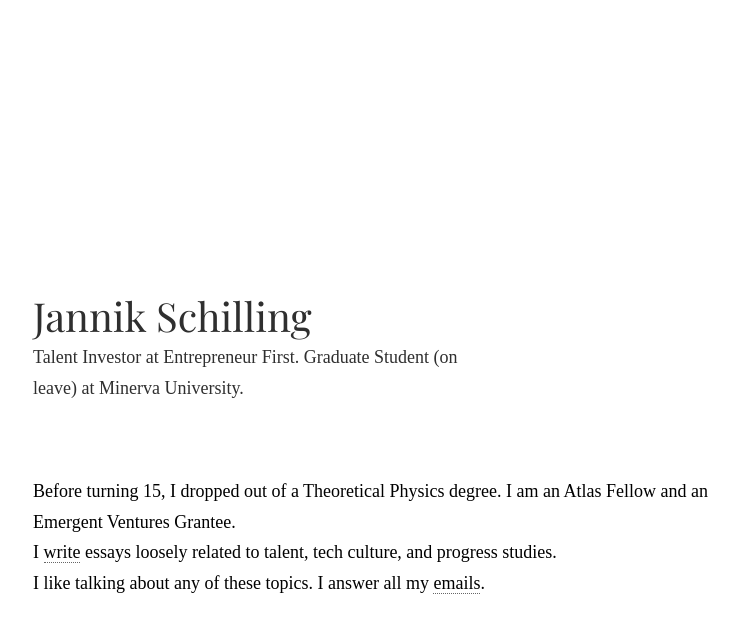
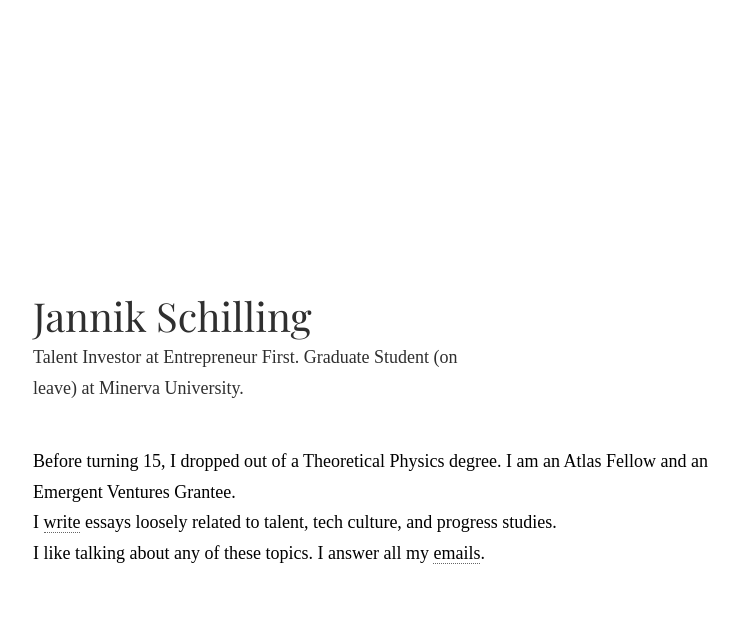
Before and after one commit to jannikls/jannikls.github.io, a Jekyll site: the page built from index.md, in a window 1280 px wide. Shown: the top 633 px of the page, without its empty margins (257-995 px from the left). Built offline with Jekyll 4.4.1, drawn with Linux system fonts in a browser that asks for light colours; some web fonts are replaced.

Commit message:
removed space

```diff
--- a/assets/css/default.css
+++ b/assets/css/default.css
@@ -26,7 +26,7 @@
   --header-font-color: #2f2f2f;
   --body-color: #fff;
   --body-font-color: #000;
-  --space-header: 30px;
+  --space-header: 0px;
 }
 
 
```
